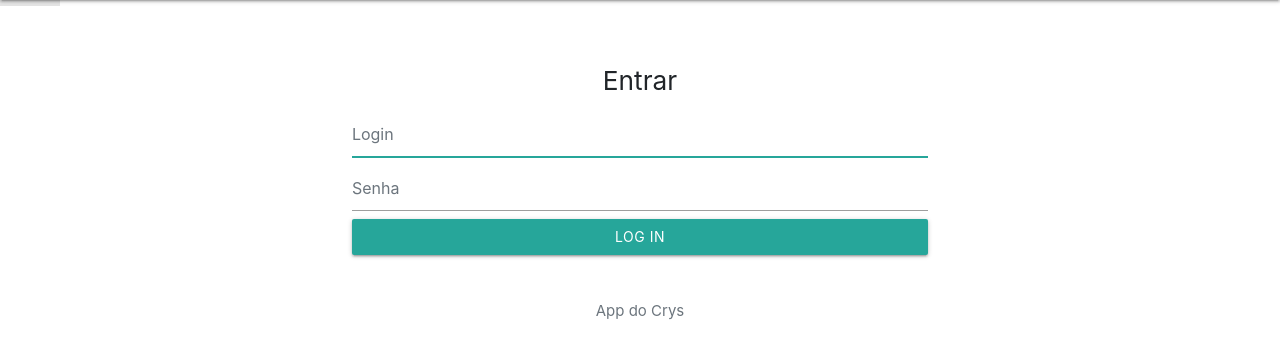
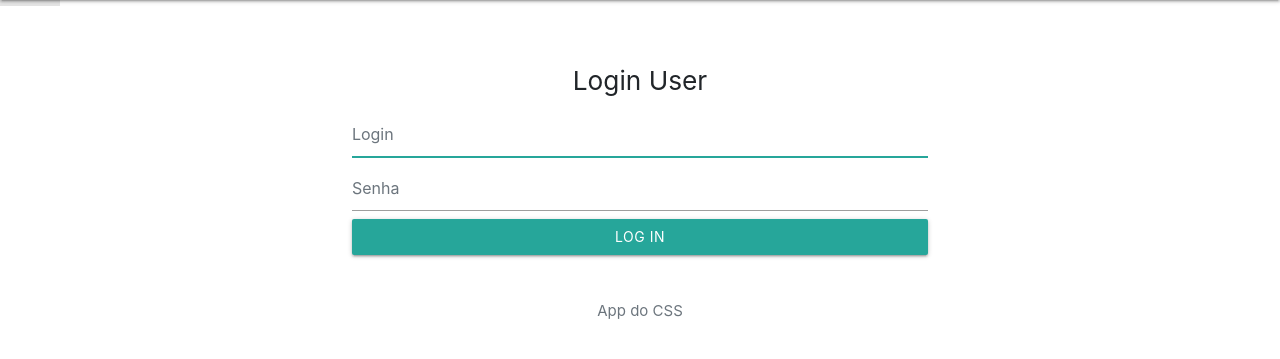
Before and after one commit to CrystyanSantos9/jenkins-todo-list, a Django app: page /login/ in a window 1280 px wide. Shown: the part 64-423 px from the top of the page. Run offline with Django 3.2, Linux system fonts and the light colour scheme; some libraries are stand-ins or nearby versions.

Commit message:
try fixing

```diff
--- a/templates/registration/login.html
+++ b/templates/registration/login.html
@@ -15,7 +15,7 @@
     <div class="container text-center">
     <form class="form-signin" method="post">
         {% csrf_token %}
-      <h1 class="h3 mb-3 font-weight-normal">Entrar</h1>
+      <h1 class="h3 mb-3 font-weight-normal">Login User</h1>
           <div class="{% if form.non_field_errors %}invalid{% endif %} mb-2">
       {% for error in form.non_field_errors %}
         {{ error }}
@@ -24,7 +24,7 @@
         {% render_field form.username class="form-control " placeholder='Login' %}
         {% render_field form.password class="form-control " placeholder='Senha' %}
       <button class="btn btn-lg btn-outline-success btn-block" type="submit">Log In</button>
-      <p class="mt-5 mb-3 text-muted">App do Crys</p>
+      <p class="mt-5 mb-3 text-muted">App do CSS</p>
     </form>
     </div>
 {% endblock  %}
```
